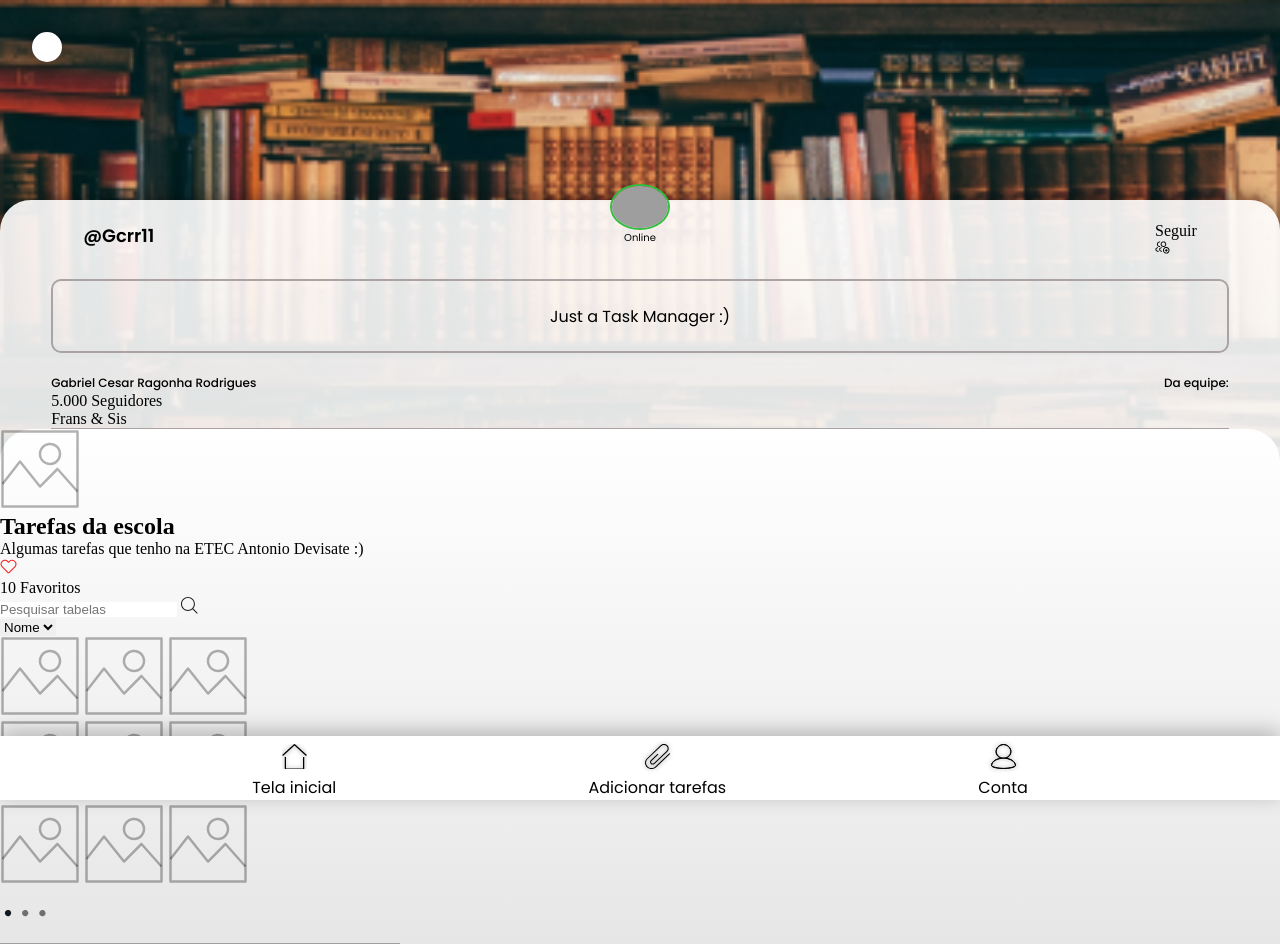
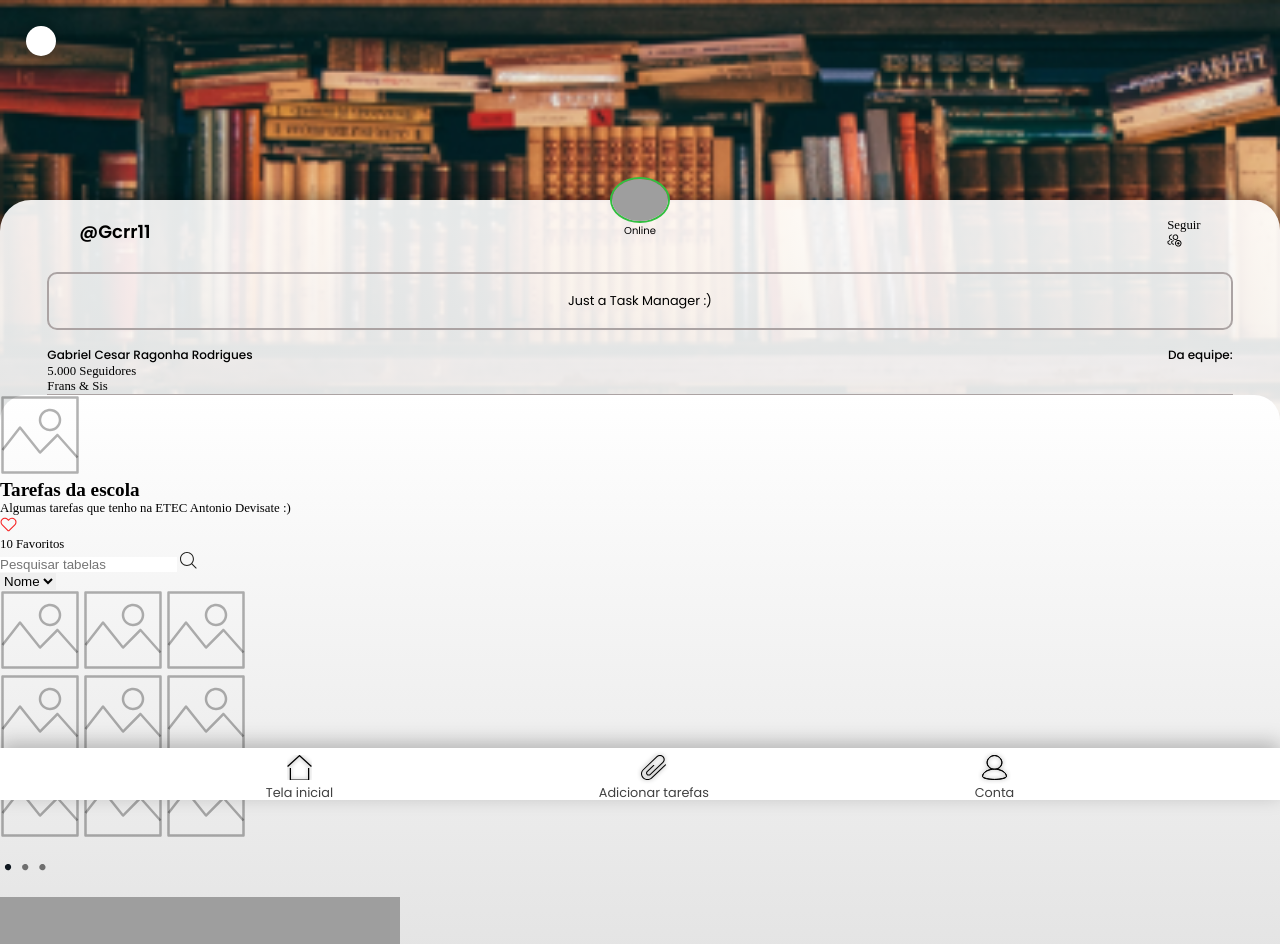
Before and after one commit to joaby-oliveira/todods, a PHP site: page /profile-user.php in a window 1280 px wide. Shown: the top 944 px of the page. Run offline with PHP 8.4, Linux system fonts and the light colour scheme; some libraries are stand-ins or nearby versions; grey boxes are pictures that could not be loaded.

Commit message:
Add close and add tables preview to tables.php and navbar position

```diff
--- a/public/components/Footer/footer.php
+++ b/public/components/Footer/footer.php
@@ -1,18 +1,24 @@
 <footer class="navbar">
     <ul class="nav-item">
         <li class="item">
-            <i class="svg-icon"><img src="public/icons/icon-house.svg" alt=""></i>
-            <label for=''>Tela inicial</label>
+            <a href="tables.php">
+                <i class="svg-icon"><img src="public/icons/icon-house.svg" alt=""></i>
+                <span>Tela inicial</span>
+            </a>
         </li>
 
         <li class="item">
-            <i class="svg-icon"><img src="public/icons/icon-paperclip.svg" alt=""></i>
-            <label for=''>Adicionar tarefas</label>
+            <a href="add-tasks.php">
+                <i class="svg-icon"><img src="public/icons/icon-paperclip.svg" alt=""></i>
+                <span>Adicionar tarefas</span>
+            </a>
         </li>
 
         <li class="item">
-            <i class="svg-icon"><img src="public/icons/icon-profile.svg" alt=""></i>
-            <label for=''>Conta</label>
+            <a href="profile-manager.php">
+                <i class="svg-icon"><img src="public/icons/icon-profile.svg" alt=""></i>
+                <span>Conta</span>
+            </a>
         </li>
     </ul>
 </footer>
--- a/public/styles/footer.css
+++ b/public/styles/footer.css
@@ -8,6 +8,7 @@
     font-family: 'Poppins', sans-serif;
     font-weight: 400;
     box-shadow: 0px -5px 20px rgba(0, 0, 0, 0.25);
+    bottom: 0;
 }
 
 .nav-item {
@@ -23,9 +24,13 @@
     margin-bottom: -5px;
 }
 
-.item {
+.item, .nav-item a{
     display: flex;
     flex-direction: column;
     align-items: center;
     list-style: none;
 }
+
+.nav-item a span {
+    color: #414141;
+}
--- a/public/styles/global.css
+++ b/public/styles/global.css
@@ -5,6 +5,7 @@
     --dark-stroke-input: #202020;
     --light-bg-input: #FFFFFF;
     --dark-bg-input: #303030;
+    font-size: 80%;
 }
 
 * {
@@ -13,12 +14,7 @@
     box-sizing: border-box;
     outline: none;
     border: none;
-}
-
-body{
-    display: flex;
-    justify-content: center;
-    align-items: center;
+    text-decoration: none;
 }
 
 .btn-back {
--- a/public/styles/tables.css
+++ b/public/styles/tables.css
@@ -1,3 +1,6 @@
+.hide {
+    display: none !important;
+}
 .close-tablePreview {
     width: 100%;
     padding: 2rem 0 0 2rem;
```
Also changed, not shown: public/scripts/tablesPreview.js (+6 -2 lines).
